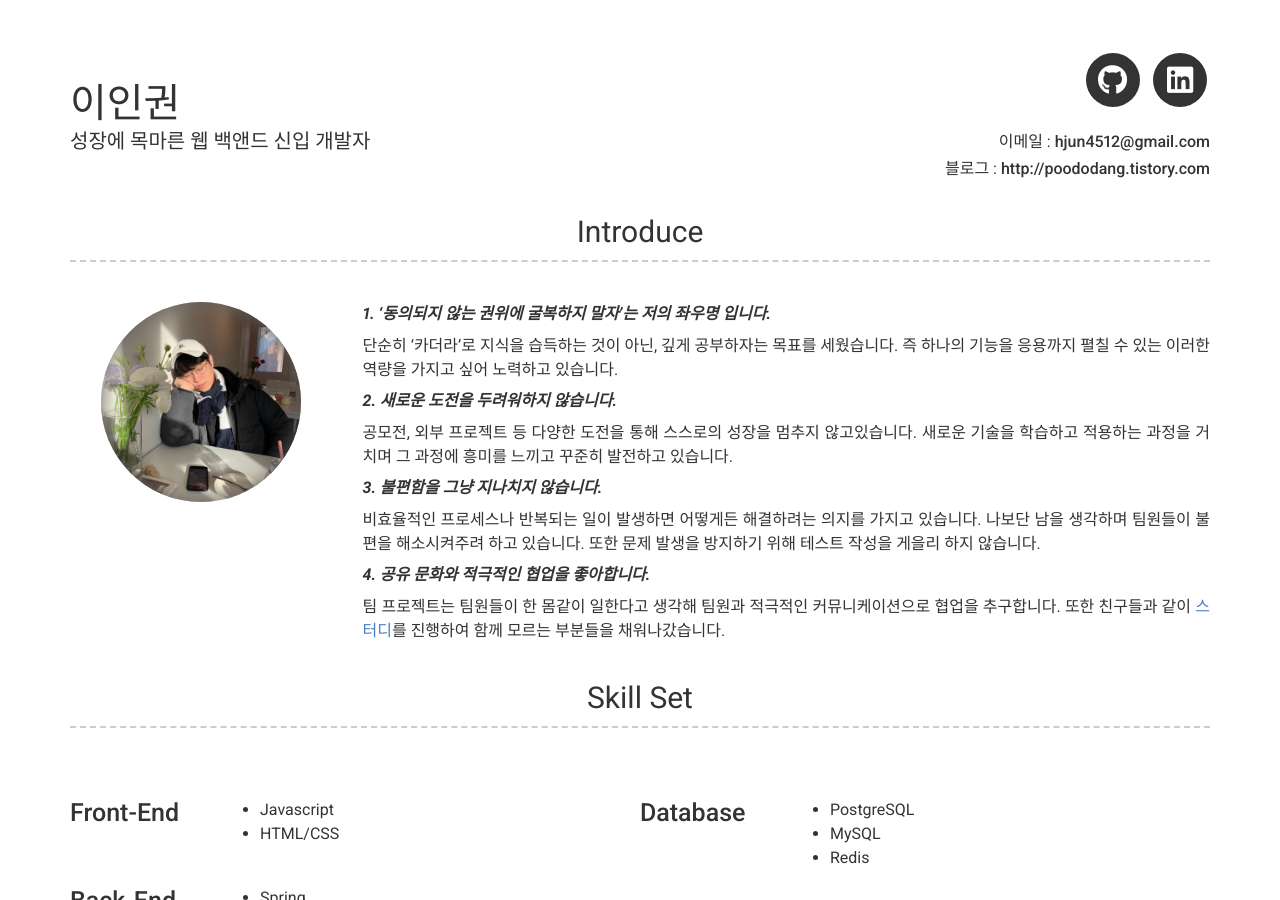
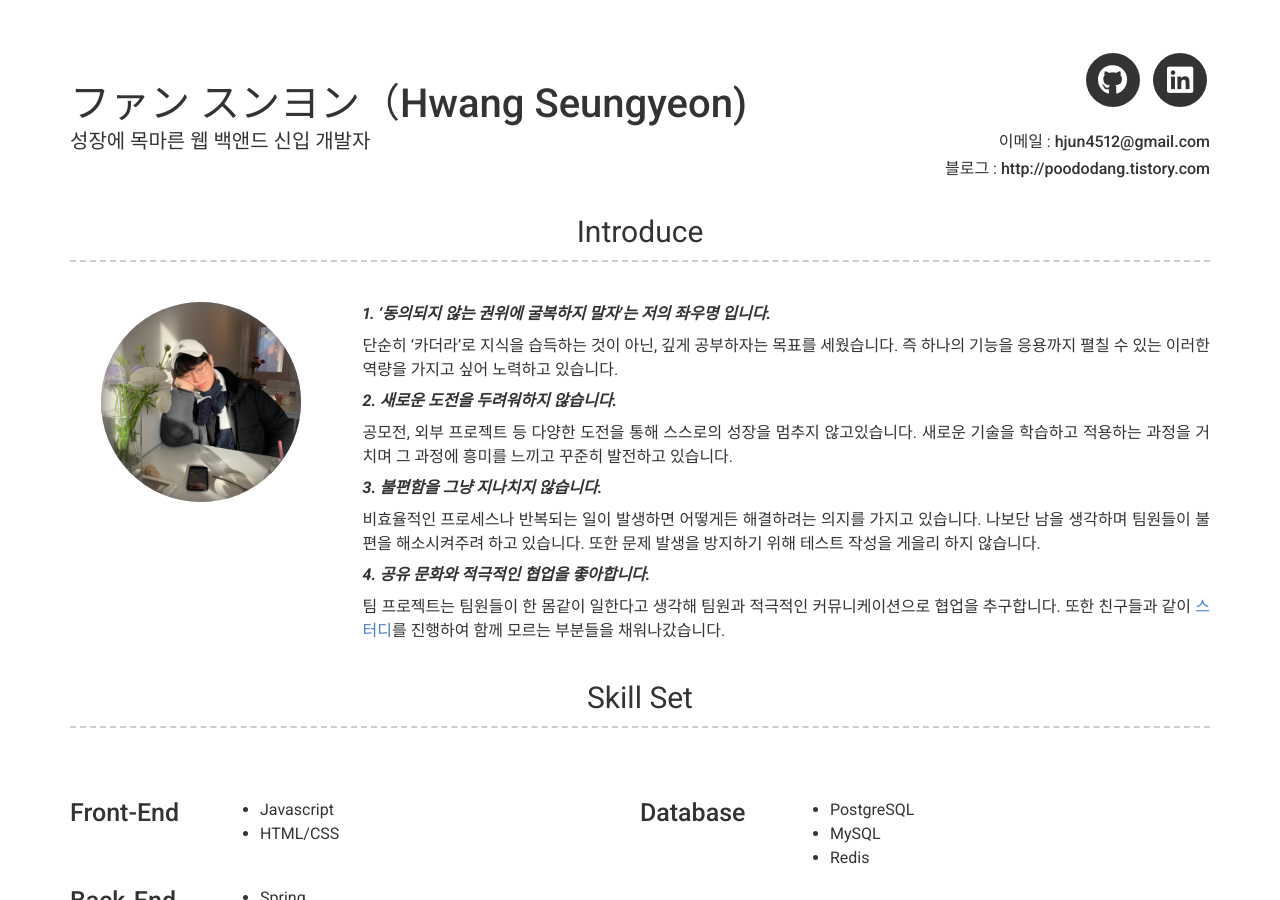
Before and after one commit to SeungyeonHwang/SeungyeonHwang.github.io, a Jekyll site: the page built from index.md, in a window 1280 px wide and 900 px high. Built offline with Jekyll 4.4.1, drawn with Linux system fonts in a browser that asks for light colours; nearby versions of some CDN libraries.

Commit message:
#test name changed

```diff
--- a/_config.yml
+++ b/_config.yml
@@ -1,9 +1,10 @@
 # Site
-repository: backlo/resume
+repository: SeungyeonHwang/SeungyeonHwang.github.io
+
 # favicon: Directory of your favicon (eg. images/favicon.ico)(optional)
 
 # Personal info
-name: 이인권
+name: ファン スンヨン（Hwang Seungyeon)
 title: 성장에 목마른 웹 백앤드 신입 개발자
 email: hjun4512@gmail.com
 website: http://poododang.tistory.com
```
